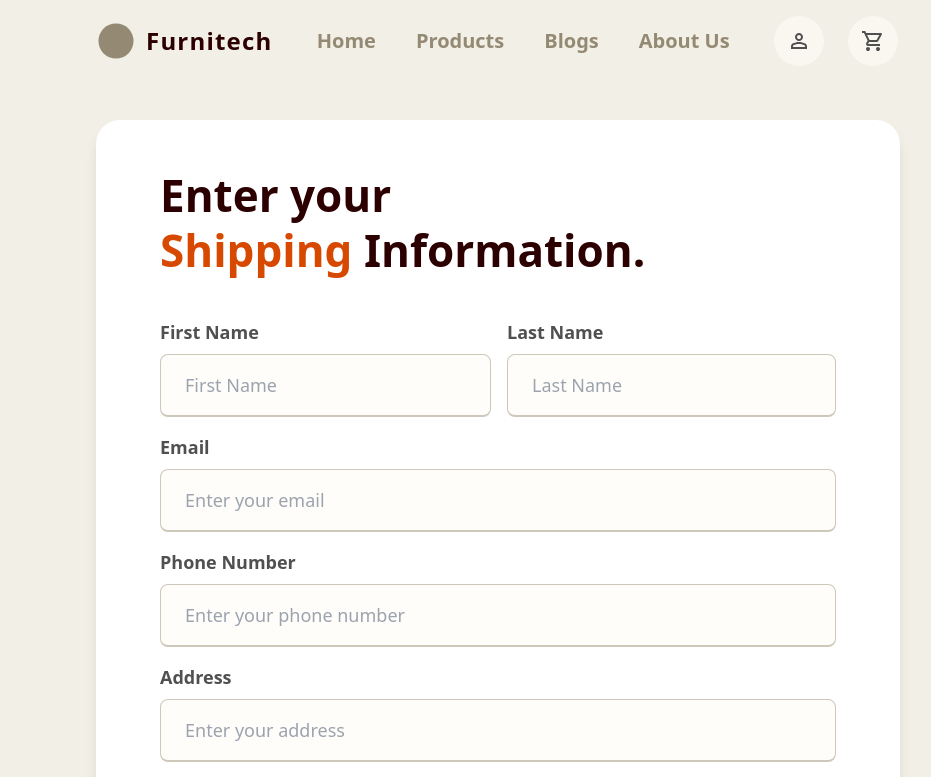
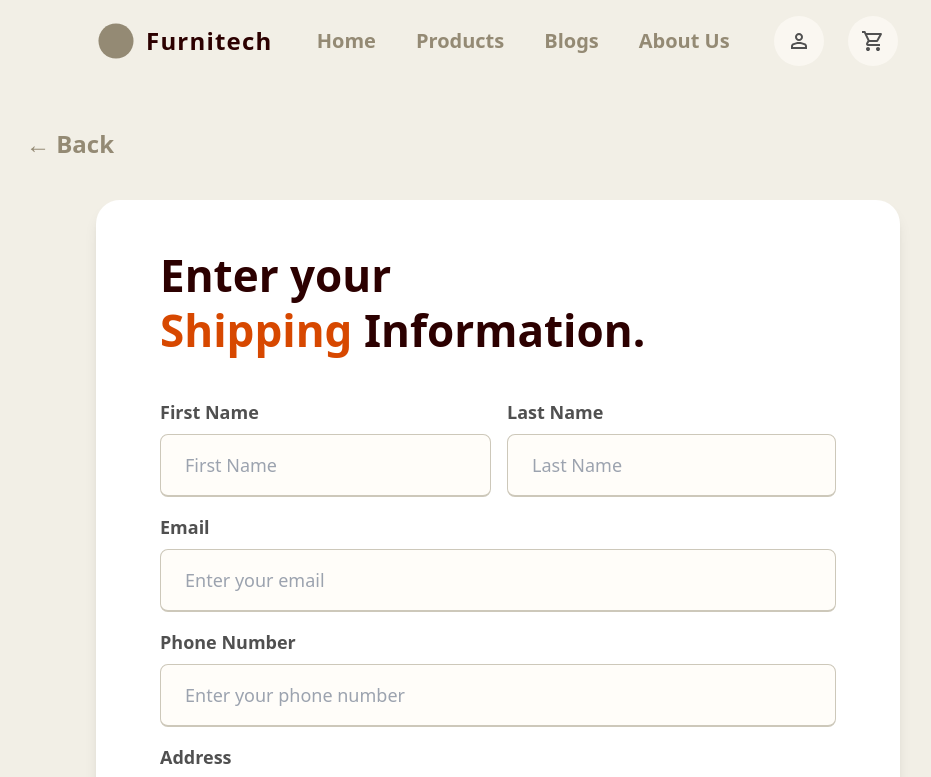
Before and after one commit to nguyensngoc108/Furnitech, a React (Create React App) app in the folder client/: page /shipping in a window 1280 px wide. Shown: the top 777 px of the page, without its empty margins (142-1073 px from the left). Built offline with nearby package versions, Linux system fonts and the light colour scheme; no server answers.

Commit message:
Add Back Button

```diff
--- /dev/null
+++ b/client/src/components/BackButton.js
@@ -0,0 +1,20 @@
+import { useNavigate } from "react-router-dom";
+
+const BackButton = () => {
+  const navigate = useNavigate();
+
+  const handleGoBack = () => {
+    navigate(-1);
+  };
+
+  return (
+    <button
+      onClick={handleGoBack}
+      className="px-4 py-2 bg-brown-200 text-brown-1000 font-semibold text-2xl rounded-md hover:bg-brown-400"
+    >
+      &#8592; Back
+    </button>
+  );
+};
+
+export default BackButton;
--- a/client/src/pages/ShippingDetails.js
+++ b/client/src/pages/ShippingDetails.js
@@ -3,6 +3,7 @@ import { useNavigate, useLocation } from "react-router-dom";
 import api from "../services/api";
 import Button from "../components/Button";
 import FormInput from "../components/FormInput";
+import BackButton from "../components/BackButton";
 
 function ShippingDetails() {
   const [email, setEmail] = useState("");
@@ -96,7 +97,10 @@ function ShippingDetails() {
   };
 
   return (
-    <div className="flex items-center justify-center min-h-screen bg-brown-500 py-[120px]">
+    <div className="flex flex-col items-center justify-center min-h-screen bg-brown-500 py-[120px] px-[120px]">
+      <div className="self-start mb-8 pl-8">
+        <BackButton />
+      </div>
       <div className="bg-white rounded-3xl shadow-lg w-full max-w-[804px] px-8 sm:px-16 py-12">
         <form onSubmit={handleShippingInfo} className="space-y-[40px]">
           <h2 className="text-display-3 text-heading-black font-bold text-left">
--- a/client/src/pages/SingleProductPage.js
+++ b/client/src/pages/SingleProductPage.js
@@ -3,6 +3,7 @@ import React, { useState, useEffect } from "react";
 import { useParams, useNavigate } from "react-router-dom";
 import { toast } from "react-toastify";
 import Button from "../components/Button.js";
+import BackButton from "../components/BackButton.js";
 import api from "../services/api";
 
 function SingleProductPage() {
@@ -49,7 +50,10 @@ function SingleProductPage() {
   }
 
   return (
-    <div className="flex flex-col min-h-screen bg-brown-400 py-[120px] px-[120px]">
+    <div className="flex flex-col min-h-screen bg-brown-400 py-[120px] px-[120px] gap-8">
+      <div className="flex justify-start mb-8">
+        <BackButton />
+      </div>
       <main className="inline-flex gap-16 container mx-auto px-8 py-8 shadow-lg bg-white rounded-3xl max-w-screen-xl ">
         <img
           src={product.image}
```
